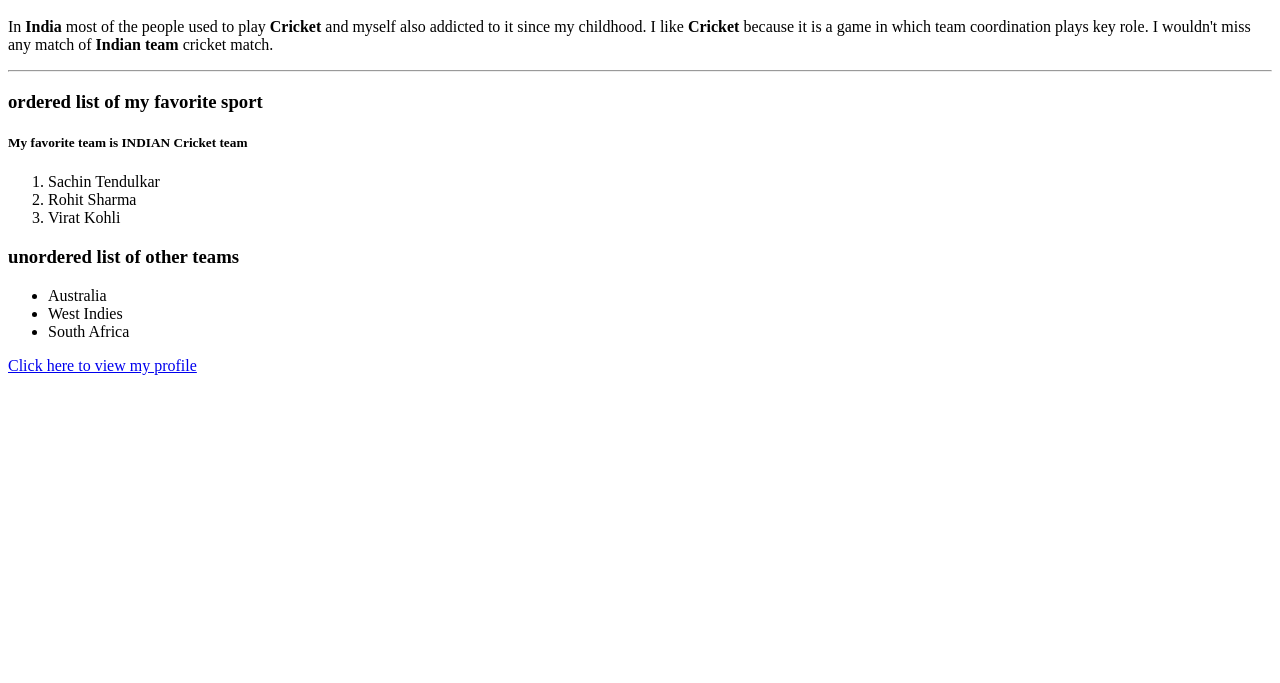
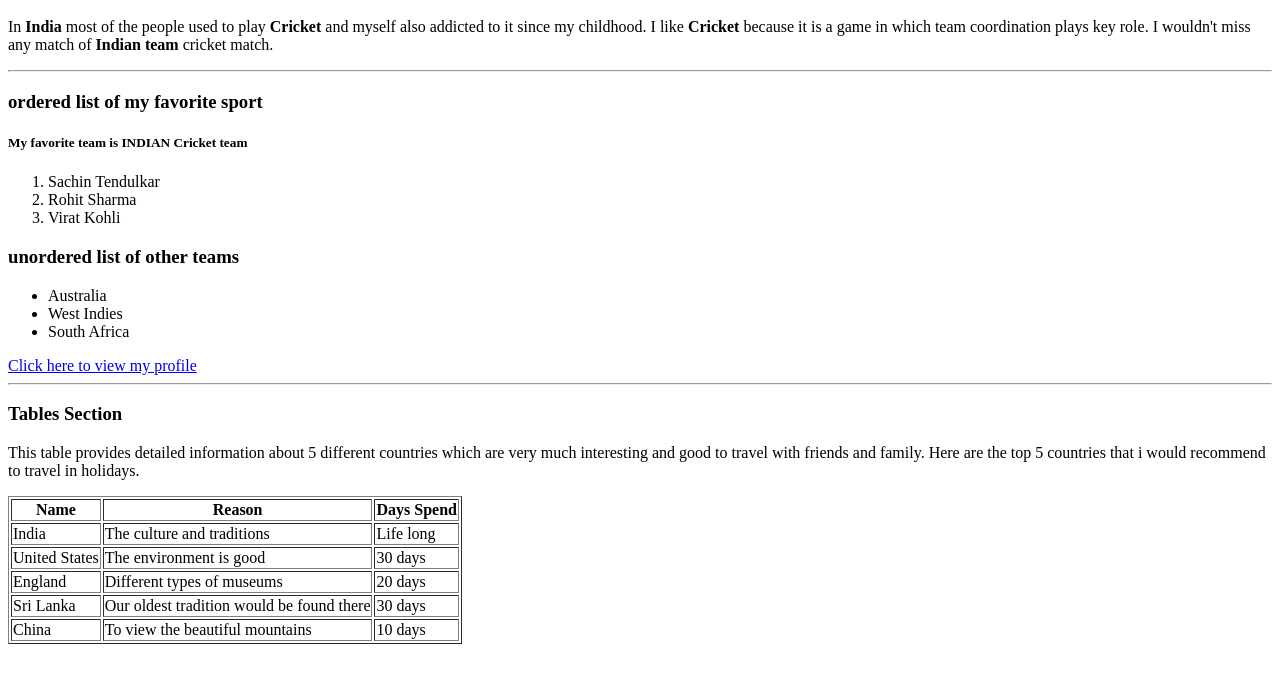
Before and after one commit to 44-563-Web-Apps-S23/44563-webapps-assignment-3-Moparthy1999, a plain HTML site: page index.html in a window 1280 px wide. Shown: the part 101-784 px from the top of the page. Drawn offline with Linux system fonts and the light colour scheme.

Commit message:
Created a table

```diff
--- a/index.html
+++ b/index.html
@@ -28,5 +28,41 @@
             <li>South Africa</li>
         </ul>
         <a href="aboutme.html">Click here to view my profile</a>
+        <hr>
+        <h3>Tables Section</h3>
+        <p>This table provides detailed information about 5 different countries which are very much interesting and good to travel with
+            friends and family. Here are the top 5 countries that i would recommend to travel in holidays.</p>
+        <table border="1">
+            <tr>
+                <th>Name</th>
+                <th>Reason</th>
+                <th>Days Spend</th>
+            </tr>
+            <tr>
+                <td>India</td>
+                <td>The culture and traditions</td>
+                <td>Life long</td>
+            </tr>
+            <tr>
+                <td>United States</td>
+                <td>The environment is good</td>
+                <td>30 days</td>
+            </tr>
+            <tr>
+                <td>England</td>
+                <td>Different types of museums</td>
+                <td>20 days</td>
+            </tr>
+            <tr>
+                <td>Sri Lanka</td>
+                <td>Our oldest tradition would be found there</td>
+                <td>30 days</td>
+            </tr>
+            <tr>
+                <td>China</td>
+                <td>To view the beautiful mountains</td>
+                <td>10 days</td>
+            </tr>
+        </table>
     </body>
 </html>
```
